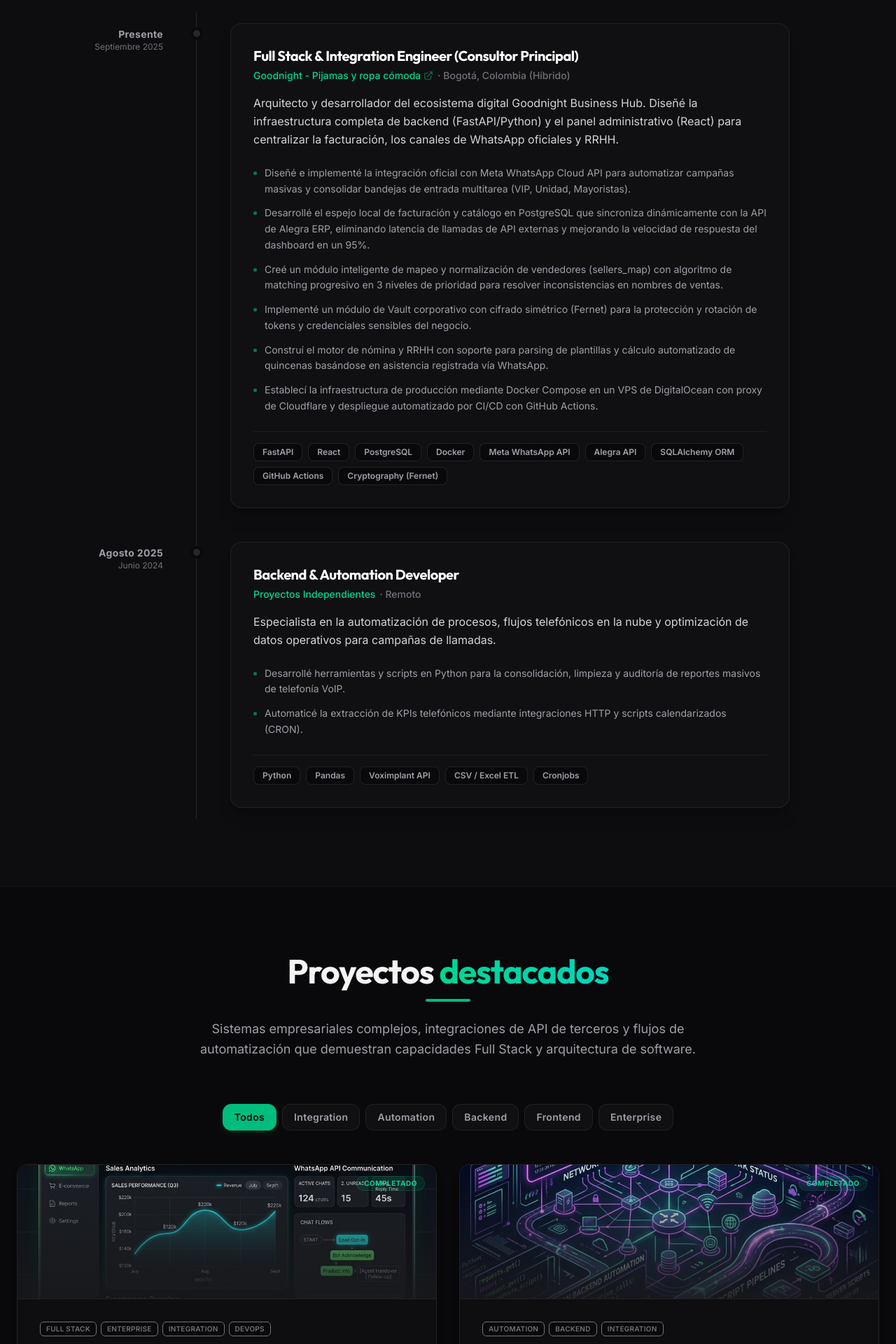
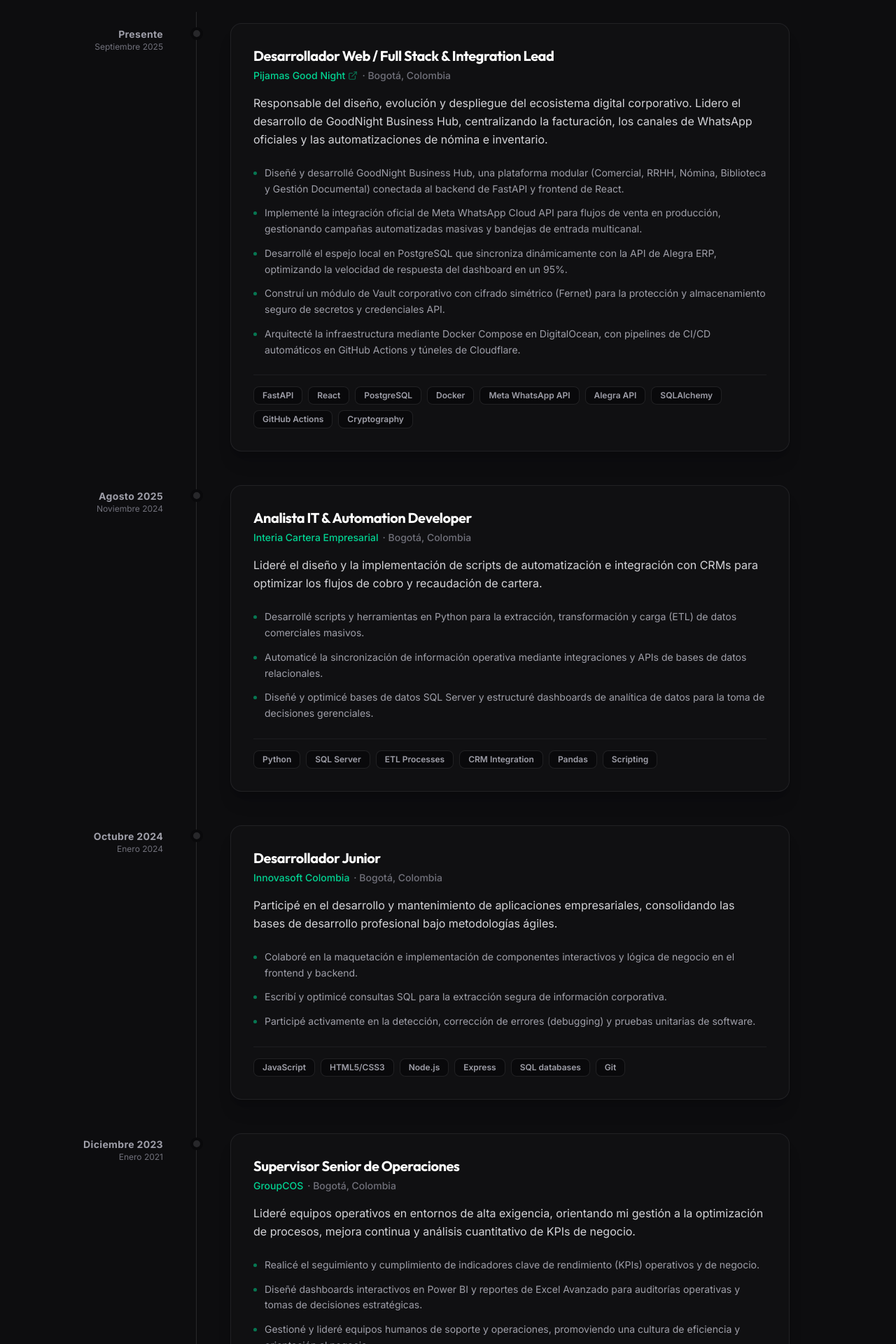
Before and after one commit to cristiannwtf1/cristian-cubillos-portfolio, a React (Vite) app: page / in a window 1280 px wide. Shown: the part 2800-4720 px from the top of the page at 70% size. Built offline with nearby package versions, Linux system fonts and the light colour scheme.

Commit message:
feat: rewrite entire work experience timeline and project catalogue to match Cristian's real career path

```diff
--- a/src/data/experience.data.ts
+++ b/src/data/experience.data.ts
@@ -5,39 +5,71 @@
   sectionAccent: 'profesional',
   items: [
     {
-      id: 'exp-goodnight-hub',
-      role: 'Full Stack & Integration Engineer (Consultor Principal)',
-      company: 'Goodnight - Pijamas y ropa cómoda',
-      companyUrl: 'https://pijamasgoodnight.com.co', // TODO: Ajustar si es necesario
+      id: 'exp-goodnight',
+      role: 'Desarrollador Web / Full Stack & Integration Lead',
+      company: 'Pijamas Good Night',
+      companyUrl: 'https://pijamasgoodnight.com.co',
       startDate: 'Septiembre 2025',
       endDate: 'Presente',
-      location: 'Bogotá, Colombia (Híbrido)',
+      location: 'Bogotá, Colombia',
       summary:
-        'Arquitecto y desarrollador del ecosistema digital Goodnight Business Hub. Diseñé la infraestructura completa de backend (FastAPI/Python) y el panel administrativo (React) para centralizar la facturación, los canales de WhatsApp oficiales y RRHH.',
+        'Responsable del diseño, evolución y despliegue del ecosistema digital corporativo. Lidero el desarrollo de GoodNight Business Hub, centralizando la facturación, los canales de WhatsApp oficiales y las automatizaciones de nómina e inventario.',
       responsibilities: [
-        { text: 'Diseñé e implementé la integración oficial con Meta WhatsApp Cloud API para automatizar campañas masivas y consolidar bandejas de entrada multitarea (VIP, Unidad, Mayoristas).' },
-        { text: 'Desarrollé el espejo local de facturación y catálogo en PostgreSQL que sincroniza dinámicamente con la API de Alegra ERP, eliminando latencia de llamadas de API externas y mejorando la velocidad de respuesta del dashboard en un 95%.' },
-        { text: 'Creé un módulo inteligente de mapeo y normalización de vendedores (sellers_map) con algoritmo de matching progresivo en 3 niveles de prioridad para resolver inconsistencias en nombres de ventas.' },
-        { text: 'Implementé un módulo de Vault corporativo con cifrado simétrico (Fernet) para la protección y rotación de tokens y credenciales sensibles del negocio.' },
-        { text: 'Construí el motor de nómina y RRHH con soporte para parsing de plantillas y cálculo automatizado de quincenas basándose en asistencia registrada vía WhatsApp.' },
-        { text: 'Establecí la infraestructura de producción mediante Docker Compose en un VPS de DigitalOcean con proxy de Cloudflare y despliegue automatizado por CI/CD con GitHub Actions.' },
+        { text: 'Diseñé y desarrollé GoodNight Business Hub, una plataforma modular (Comercial, RRHH, Nómina, Biblioteca y Gestión Documental) conectada al backend de FastAPI y frontend de React.' },
+        { text: 'Implementé la integración oficial de Meta WhatsApp Cloud API para flujos de venta en producción, gestionando campañas automatizadas masivas y bandejas de entrada multicanal.' },
+        { text: 'Desarrollé el espejo local en PostgreSQL que sincroniza dinámicamente con la API de Alegra ERP, optimizando la velocidad de respuesta del dashboard en un 95%.' },
+        { text: 'Construí un módulo de Vault corporativo con cifrado simétrico (Fernet) para la protección y almacenamiento seguro de secretos y credenciales API.' },
+        { text: 'Arquitecté la infraestructura mediante Docker Compose en DigitalOcean, con pipelines de CI/CD automáticos en GitHub Actions y túneles de Cloudflare.' },
       ],
-      technologies: ['FastAPI', 'React', 'PostgreSQL', 'Docker', 'Meta WhatsApp API', 'Alegra API', 'SQLAlchemy ORM', 'GitHub Actions', 'Cryptography (Fernet)'],
+      technologies: ['FastAPI', 'React', 'PostgreSQL', 'Docker', 'Meta WhatsApp API', 'Alegra API', 'SQLAlchemy', 'GitHub Actions', 'Cryptography'],
     },
     {
-      id: 'exp-voximplant',
-      role: 'Backend & Automation Developer',
-      company: 'Proyectos Independientes',
-      startDate: 'Junio 2024',
+      id: 'exp-interia',
+      role: 'Analista IT & Automation Developer',
+      company: 'Interia Cartera Empresarial',
+      startDate: 'Noviembre 2024',
       endDate: 'Agosto 2025',
-      location: 'Remoto',
+      location: 'Bogotá, Colombia',
       summary:
-        'Especialista en la automatización de procesos, flujos telefónicos en la nube y optimización de datos operativos para campañas de llamadas.',
+        'Lideré el diseño y la implementación de scripts de automatización e integración con CRMs para optimizar los flujos de cobro y recaudación de cartera.',
       responsibilities: [
-        { text: 'Desarrollé herramientas y scripts en Python para la consolidación, limpieza y auditoría de reportes masivos de telefonía VoIP.' },
-        { text: 'Automaticé la extracción de KPIs telefónicos mediante integraciones HTTP y scripts calendarizados (CRON).' },
+        { text: 'Desarrollé scripts y herramientas en Python para la extracción, transformación y carga (ETL) de datos comerciales masivos.' },
+        { text: 'Automaticé la sincronización de información operativa mediante integraciones y APIs de bases de datos relacionales.' },
+        { text: 'Diseñé y optimicé bases de datos SQL Server y estructuré dashboards de analítica de datos para la toma de decisiones gerenciales.' },
       ],
-      technologies: ['Python', 'Pandas', 'Voximplant API', 'CSV / Excel ETL', 'Cronjobs'],
+      technologies: ['Python', 'SQL Server', 'ETL Processes', 'CRM Integration', 'Pandas', 'Scripting'],
+    },
+    {
+      id: 'exp-innovasoft',
+      role: 'Desarrollador Junior',
+      company: 'Innovasoft Colombia',
+      startDate: 'Enero 2024',
+      endDate: 'Octubre 2024',
+      location: 'Bogotá, Colombia',
+      summary:
+        'Participé en el desarrollo y mantenimiento de aplicaciones empresariales, consolidando las bases de desarrollo profesional bajo metodologías ágiles.',
+      responsibilities: [
+        { text: 'Colaboré en la maquetación e implementación de componentes interactivos y lógica de negocio en el frontend y backend.' },
+        { text: 'Escribí y optimicé consultas SQL para la extracción segura de información corporativa.' },
+        { text: 'Participé activamente en la detección, corrección de errores (debugging) y pruebas unitarias de software.' },
+      ],
+      technologies: ['JavaScript', 'HTML5/CSS3', 'Node.js', 'Express', 'SQL databases', 'Git'],
+    },
+    {
+      id: 'exp-groupcos',
+      role: 'Supervisor Senior de Operaciones',
+      company: 'GroupCOS',
+      startDate: 'Enero 2021',
+      endDate: 'Diciembre 2023',
+      location: 'Bogotá, Colombia',
+      summary:
+        'Lideré equipos operativos en entornos de alta exigencia, orientando mi gestión a la optimización de procesos, mejora continua y análisis cuantitativo de KPIs de negocio.',
+      responsibilities: [
+        { text: 'Realicé el seguimiento y cumplimiento de indicadores clave de rendimiento (KPIs) operativos y de negocio.' },
+        { text: 'Diseñé dashboards interactivos en Power BI y reportes de Excel Avanzado para auditorías operativas y tomas de decisiones estratégicas.' },
+        { text: 'Gestioné y lideré equipos humanos de soporte y operaciones, promoviendo una cultura de eficiencia y orientación al negocio.' },
+      ],
+      technologies: ['Excel Avanzado', 'Power BI', 'KPI Analysis', 'Operations Management', 'Business Intelligence'],
     },
   ],
 }
--- a/src/data/projects.data.ts
+++ b/src/data/projects.data.ts
@@ -4,17 +4,17 @@
   sectionTitle: 'Proyectos',
   sectionAccent: 'destacados',
   description:
-    'Sistemas empresariales complejos, integraciones de API de terceros y flujos de automatización que demuestran capacidades Full Stack y arquitectura de software.',
+    'Sistemas empresariales complejos, integraciones de API de terceros y flujos de automatización que demuestran capacidades Full Stack y diseño de arquitectura.',
   projects: [
     {
       id: 'proj-goodnight',
-      name: 'Goodnight Business Hub',
+      name: 'GoodNight Business Hub',
       description:
-        'Sistema centralizado de gestión comercial y ERP con números API de WhatsApp activos automatizando y asistiendo ventas reales en producción, integrando Alegra y tableros interactivos.',
+        'Plataforma integral empresarial diseñada para centralizar y automatizar los procesos comerciales, administrativos, de nómina y operativos en producción.',
       longDescription:
-        'Ecosistema corporativo robusto para optimizar operaciones. Cuenta con un dashboard de analíticas que expone KPIs financieros mediante un espejo local de facturación sincronizado con Alegra ERP. Integra múltiples números de la API oficial de Meta WhatsApp Cloud con flujos automáticos de calificación de prospectos, envío de campañas masivas y una bandeja multicanal en tiempo real para asesores. Adicionalmente, incluye un motor de cálculo de nómina basado en reportes de asistencia y un Vault con cifrado Fernet para almacenamiento seguro de credenciales de API.',
+        'Una solución empresarial robusta desarrollada en React y FastAPI. Integra módulos operativos clave: Comercial (ventas reales mediante Meta WhatsApp Cloud API), RRHH (directorio e importación de bases de datos), Nómina (cálculos automatizados de asistencia y quincenas) y Biblioteca Operativa. Cuenta con un espejo local de facturación sincronizado con Alegra ERP y seguridad por cifrado simétrico Fernet para las claves de API.',
       tags: ['Full Stack', 'Enterprise', 'Integration', 'DevOps'],
-      technologies: ['React', 'FastAPI', 'PostgreSQL', 'Docker', 'Meta WhatsApp API', 'Alegra API', 'GitHub Actions', 'Cryptography (Fernet)'],
+      technologies: ['React', 'FastAPI', 'PostgreSQL', 'Docker', 'Meta WhatsApp API', 'Alegra API', 'GitHub Actions', 'Fernet Cryptography'],
       status: 'completed',
       featured: true,
       links: [
@@ -25,40 +25,40 @@
         },
       ],
       imageSrc: '/images/projects/goodnight_dashboard.png',
-      imageAlt: 'Captura del panel de control de Goodnight Business Hub',
+      imageAlt: 'Captura del panel de control de GoodNight Business Hub',
     },
     {
-      id: 'proj-voxinplant',
-      name: 'Voximplant Tools',
+      id: 'proj-devage',
+      name: 'DevAge Engine',
       description:
-        'Conjunto de scripts en Python para procesar, consolidar y auditar reportes de llamadas generados por campañas de Voximplant. Automatiza tareas manuales y genera bases históricas fiables.',
+        'Motor de simulación estratégica en tiempo real desarrollado como proyecto personal. Implementa arquitectura ECS e inteligencia artificial.',
       longDescription:
-        'Desarrollo de utilidades automatizadas en Python destinadas a la extracción, limpieza, consolidación y auditoría de datos telefónicos a gran escala en campañas empresariales.',
-      tags: ['Automation', 'Backend', 'Integration'],
-      technologies: ['Python', 'Pandas', 'Voximplant API', 'CSV Processing'],
+        'Un motor interactivo inspirado en mecánicas estratégicas secuenciales (Age of Code) para desarrolladores. Implementa una arquitectura Entity Component System (ECS), algoritmos avanzados de inteligencia artificial, pathfinding para navegación en mapa de cuadrícula y comunicación bidireccional por WebSockets.',
+      tags: ['Frontend', 'JavaScript', 'Logic'],
+      technologies: ['JavaScript', 'HTML5 Canvas', 'WebSockets', 'ECS Architecture', 'Algorithm Design', 'Pathfinding'],
       status: 'completed',
       featured: true,
       links: [
         {
           label: 'Código Fuente',
-          url: 'https://github.com/cristiannwtf1/voxinplant-tools',
+          url: 'https://github.com/cristiannwtf1/devage-engine',
           icon: 'Github',
         },
       ],
-      imageSrc: '/images/projects/voximplant_automation.png',
-      imageAlt: 'Ilustración conceptual de automatizaciones backend con Python',
+      imageSrc: '/images/projects/devage_engine.png',
+      imageAlt: 'Simulación de algoritmos en DevAge Engine',
     },
     {
       id: 'proj-quickcollect',
       name: 'QuickCollect',
       description:
-        'Plataforma interactiva orientada a la gestión, cobro y recaudación eficiente. Desarrollado como proyecto final de integración de servicios y lógica frontend/backend.',
+        'Proyecto orientado a la automatización de procesos empresariales y optimización en la gestión y cobro de cartera de clientes.',
       longDescription:
-        'Aplicación web completa diseñada para optimizar los procesos de cobranza y agilizar la comunicación de pagos pendientes con clientes.',
-      tags: ['Full Stack', 'Frontend', 'Enterprise'],
-      technologies: ['JavaScript', 'HTML5', 'CSS3', 'Node.js', 'Express'],
+        'Aplicación web diseñada con el fin de automatizar la gestión y conciliación de cartera de clientes pendientes, optimizando la comunicación de cobro y facilitando flujos de recaudación eficientes.',
+      tags: ['Full Stack', 'Automation', 'Enterprise'],
+      technologies: ['JavaScript', 'Node.js', 'Express', 'SQL Databases', 'HTML5/CSS3'],
       status: 'completed',
-      featured: false,
+      featured: true,
       links: [
         {
           label: 'Código Fuente',
@@ -67,26 +67,5 @@
         },
       ],
     },
-    {
-      id: 'proj-devage',
-      name: 'DevAge Engine',
-      description:
-        'Motor interactivo inspirado en mecánicas estratégicas orientadas a programadores (Age of Code) para simular y ejecutar lógicas secuenciales.',
-      longDescription:
-        'Un proyecto enfocado en algoritmos y simulación que permite correr lógicas de código para controlar unidades o automatizar flujos estratégicos.',
-      tags: ['Frontend', 'JavaScript', 'Logic'],
-      technologies: ['JavaScript', 'HTML5 Canvas', 'CSS Modules', 'Algorithm Design'],
-      status: 'completed',
-      featured: false,
-      links: [
-        {
-          label: 'Código Fuente',
-          url: 'https://github.com/cristiannwtf1/devage-engine',
-          icon: 'Github',
-        },
-      ],
-      imageSrc: '/images/projects/devage_engine.png',
-      imageAlt: 'Interfaz de simulación lógica de DevAge Engine',
-    },
   ],
 }
```
